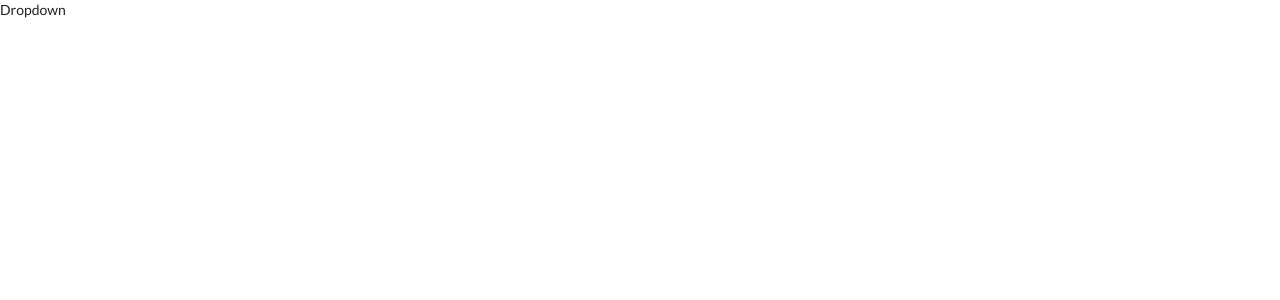
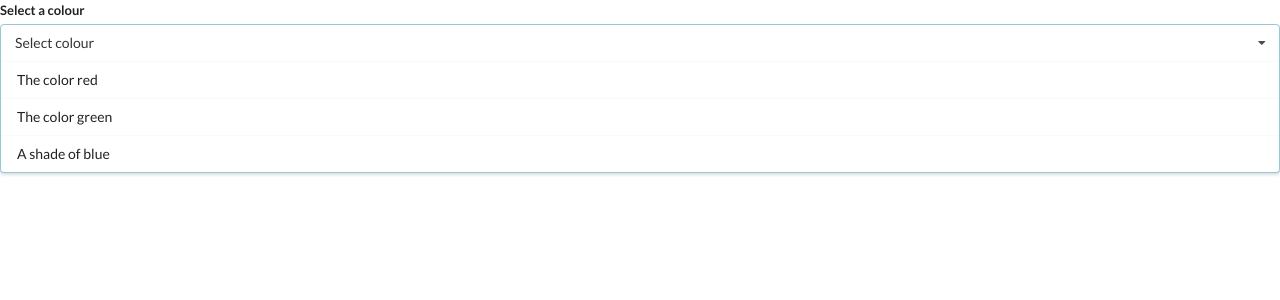
Before and after one commit to itsmoirob/react-widgets, a React (Create React App) app: page / in a window 1280 px wide. Shown: the top 300 px of the page. Built offline with nearby package versions, Linux system fonts and the light colour scheme.

Commit message:
Add in dropdown css

```diff
--- a/src/App.js
+++ b/src/App.js
@@ -10,10 +10,16 @@
 //   { title: 'How do you use React?', content: 'You use React by creating componenets' },
 // ];
 
+const options = [
+  {label: 'The color red', value: 'red'},
+  {label: 'The color green', value: 'green'},
+  {label: 'A shade of blue', value: 'blue'},
+]
+
 const App = () => {
   return (
     <div>
-      <Dropdown />
+      <Dropdown options={options} />
     </div>
   )
 }
--- a/src/components/Dropdown.js
+++ b/src/components/Dropdown.js
@@ -1,8 +1,25 @@
 import React from 'react';
 
-const Dropdown = () => {
+const Dropdown = ({ options }) => {
+  const renderedOptions = options.map(o => {
+    return (
+      <div key={o.value} className="item">
+        {o.label}
+      </div>
+    )
+  })
+
   return (
-    <div>Dropdown</div>
+    <div className="ui form">
+      <div className="field">
+        <label className="label">Select a colour</label>
+        <div className="ui selection dropdown visible active">
+          <i className="dropdown icon"></i>
+          <div className="text">Select colour</div>
+          <div className="menu visible transition">{renderedOptions}</div>
+        </div>
+      </div>
+    </div>
   )
 }
 
```
